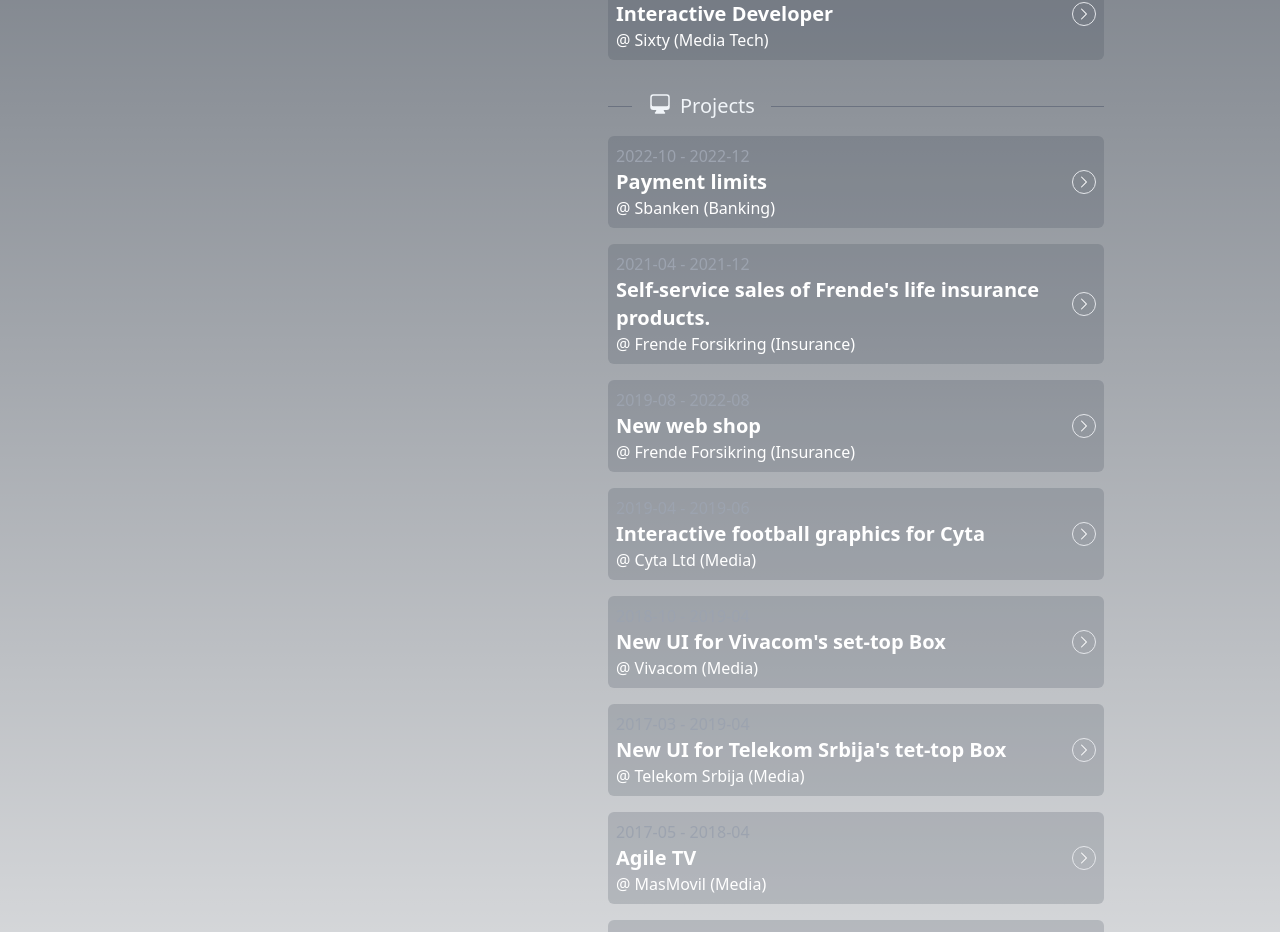
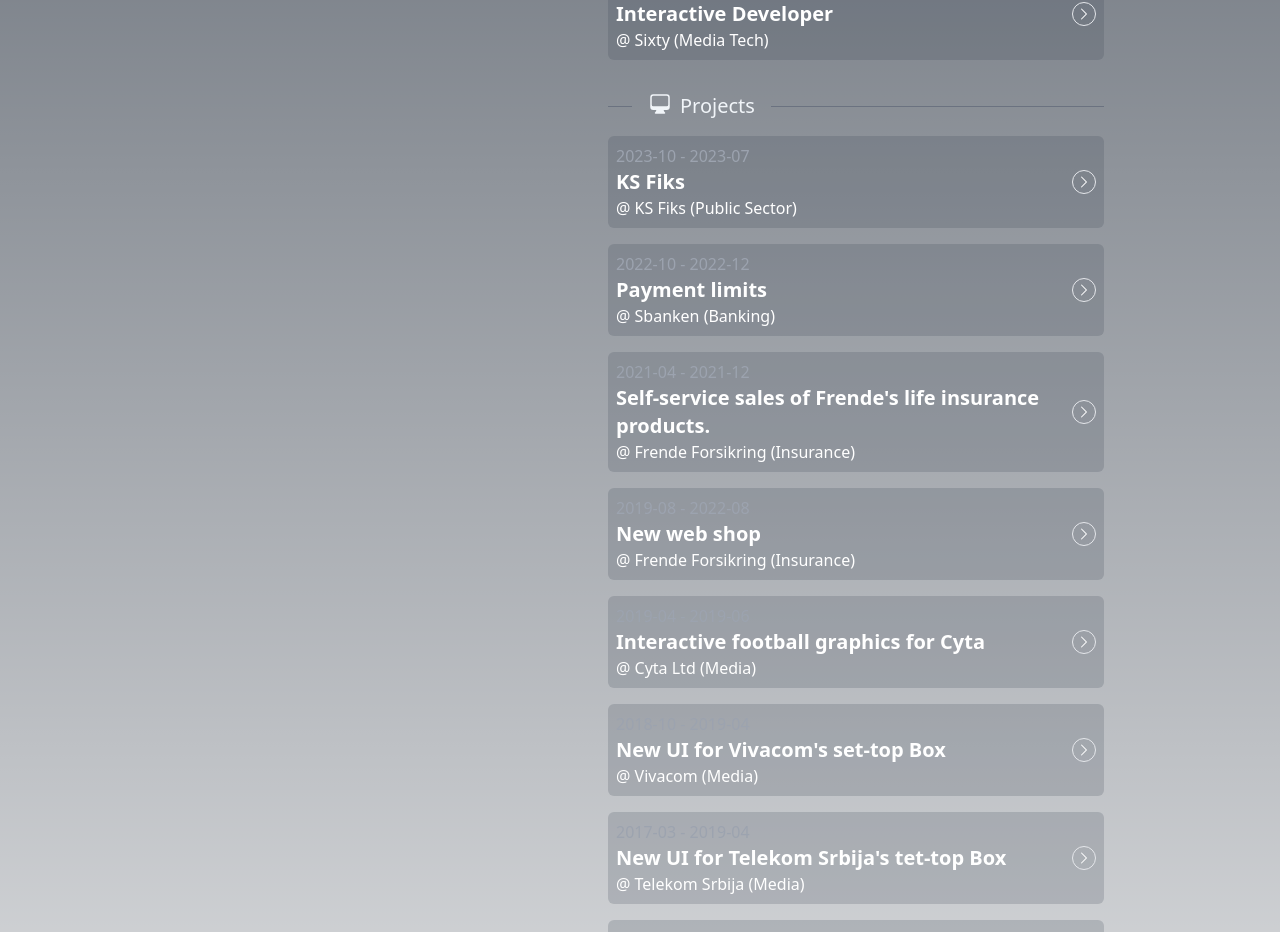
Before and after one commit to Torthu/thuneio, a Next.js app: page / in a window 1280 px wide. Shown: the part 1192-2124 px from the top of the page. Built offline with nearby package versions, Linux system fonts and the light colour scheme.

Commit message:
chore(cvdata): update CV

```diff
--- a/src/data/cvdata.tsx
+++ b/src/data/cvdata.tsx
@@ -177,6 +177,19 @@
   ],
 
   projects: [
+    {
+      start: new Date(2023, 9),
+      end: new Date(),
+      client: "KS Fiks",
+      employer: "Rainfall",
+      title: { no: "KS Fiks", en: "KS Fiks" },
+      industry: { no: "Offentlig sektor", en: "Public Sector" },
+      role: { no: "Seniorutvikler", en: "Senior Developer" },
+      summary: {
+        no: "Vedlikehold og videreutvikling av KS' fiks platform, som inneholder bl.a innbyggerrettede tjenester som \"Min Kommune\".",
+        en: "Development and maintenance of KS' fiks platform, that contains, amongst other services, citizen directed services such as \"Min Kommune\" (\"My County\").",
+      },
+    },
     {
       start: new Date(2022, 9),
       end: new Date(2022, 11),
```
